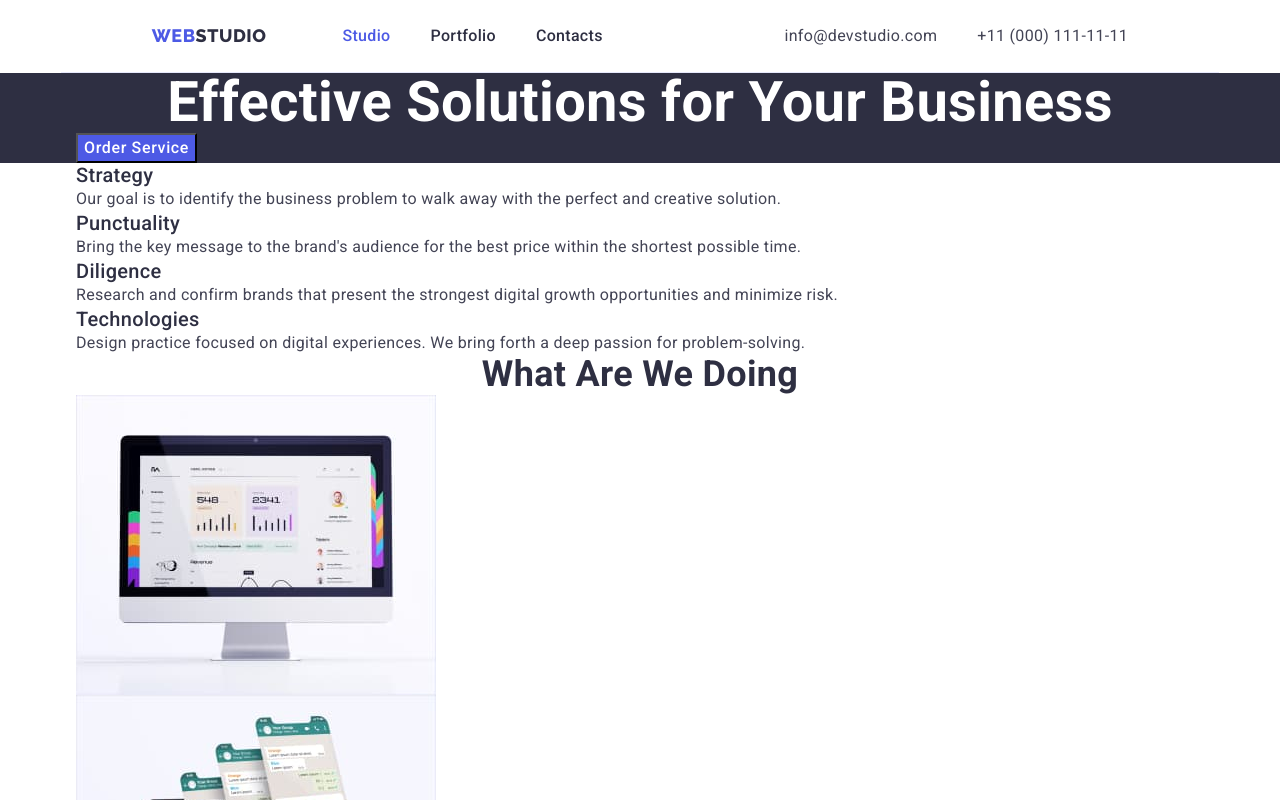
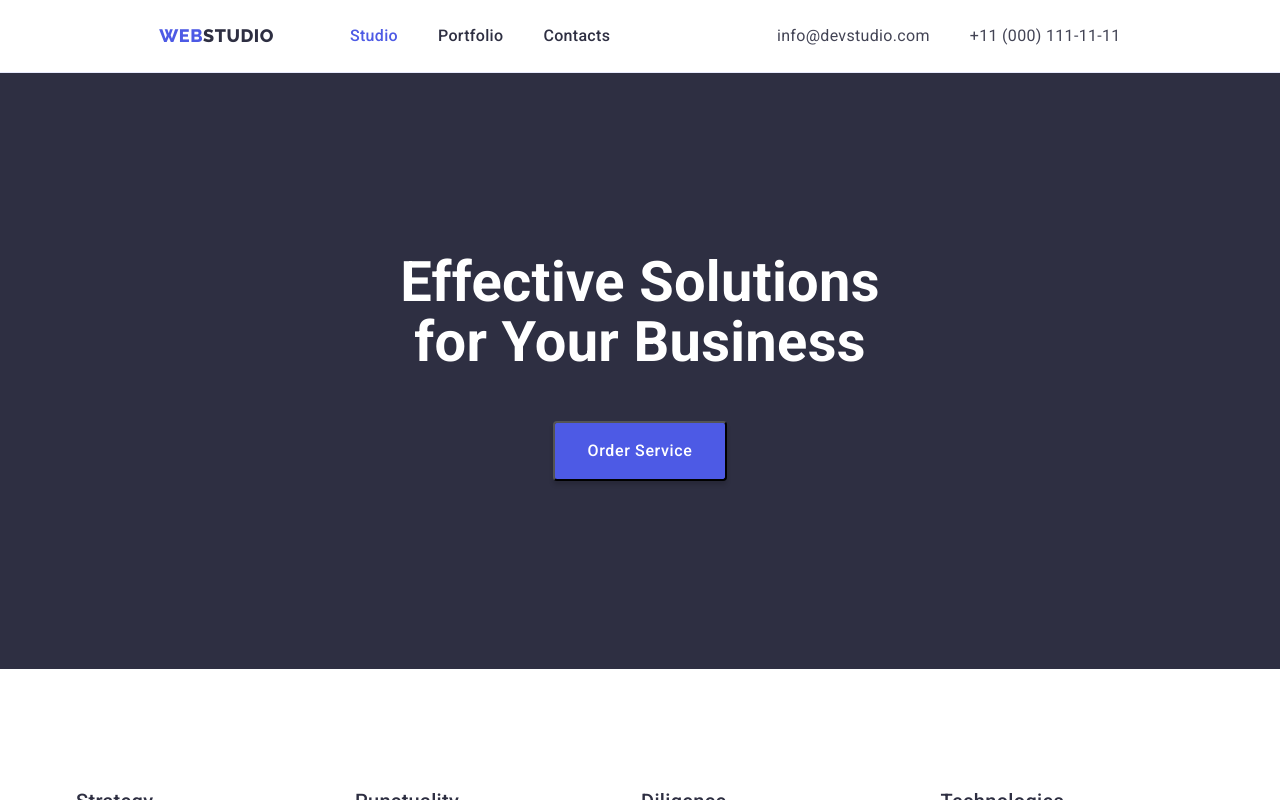
Before and after one commit to NatalyaMaterinskaya/goit-markup-hw-03, a plain HTML site: page index.html in a window 1280 px wide. Shown: the top 800 px of the page. Drawn offline with nearby package versions, Linux system fonts and the light colour scheme.

Commit message:
Added styles and content positioning for the Studio page.

```diff
--- a/css/styles.css
+++ b/css/styles.css
@@ -6,6 +6,7 @@
 --main-font-size: 16px;
 --main-line-height:1.5;
 --main-letter-spacing:0.02em;
+--main-gap:24px;
 }
 
 body{
@@ -51,12 +52,14 @@ button{
     text-align: center;
     text-transform: capitalize;
     color: var(--secondary-color);
+    padding-bottom: 72px;
 }
 .subtitle{
     font-weight: 500;
     font-size: 20px;
     line-height: 1.2;
     color: var(--secondary-color);
+    padding-bottom: 8px;
 }
 
 .visually-hidden {
@@ -78,14 +81,22 @@ button{
     margin-right: auto;
     padding: 0 15px;
 }
-/* --------------------------Studio page-------------------------- */
 
-/*Header*/
+.section{
+    padding-top: 120px;
+    padding-bottom: 120px;
+}
+/* ========================== Studio page============================ */
+
+/*-----------------------------Header---------------------------------*/
+.page-header{
+border-bottom: 1px solid #E7E9FC;
+}
 .page-header-container{
-   border-bottom: 1px solid #E7E9FC;;
    display: flex;
    justify-content: space-around;
-   padding: 24px 0;
+   padding-top: 24px;
+   padding-bottom: 24px;
 }
 
 .nav{
@@ -99,7 +110,6 @@ button{
 
 .address-list{
     display: flex;
-    gap: 40px;
 }
 
 .header-logo {
@@ -124,6 +134,11 @@ button{
    font-style: normal;
    color: var(--main-color);
 }
+
+.address-item:first-child{
+padding-right: 40px;
+}
+
 .nav-link:hover,
 .nav-link:focus{
     color: var(--accent-color);
@@ -132,47 +147,97 @@ button{
 .address-link:focus{
     color: var(--accent-color);
 }
-/*/Header*/
+/*----------------------------/Header-------------------------------------------*/
 
-/* Hero */
+/*---------------------------- Hero--------------------------------------------- */
 .hero{
     background-color: var(--secondary-color);
 }
+
+.hero-container{
+    width: 496px;
+    margin-left: auto;
+    margin-right: auto;
+    padding-top: 180px;
+    padding-bottom: 188px;
+}
+
 .hero-title{
     font-weight: 700;
     font-size: 56px;
     line-height: 1.07;
     text-align: center;
-    color: var(--white-color)
+    color: var(--white-color);
+    padding-bottom: 48px;
 }
 .hero-btn{
-    /* font-family: inherit; */
+    display: block;
     font-weight: 500;
     font-size: inherit;
     line-height: inherit;
     letter-spacing: 0.04em;
     background-color: var(--accent-color);
     color: var(--white-color);
+    box-shadow: 0px 4px 4px rgba(0, 0, 0, 0.15);
+    border-radius: 4px;
+    padding: 16px 32px;
+    margin-left: auto;
+    margin-right: auto;
 }
 .hero-btn:hover,
 .hero-btn:focus{
     background-color: #404BBF;
 }
-/* /Hero */
+/* -----------------------------/Hero-------------------------------------------- */
 
-/* Our Team */
+/* -----------------------------Principles of work section-------------------------------------------- */
+.principles-list{
+    display: flex;
+    padding-top: 120px;
+    gap: var(--main-gap);
+}
+.principles-item{
+    width: calc((100%-3*var(--main-gap))/4);
+}
+
+/* -----------------------------/Principles of work section-------------------------------------------- */
+
+/*------------------------------ What are we doing section---------------------------------------- */
+.product-list{
+    display: flex;
+    gap: var(--main-gap);
+}
+.product-item{
+    width: calc((100%-2*var(--main-gap))/3);
+}
+/*------------------------------ /What are we doing section---------------------------------------- */
+/*------------------------------ Our Team---------------------------------------- */
 .team{
     background-color: #F4F4FD;
 }
+.team-list{
+    display: flex;
+    gap: var(--main-gap);
+}
+.team-item{
+    width: calc((100%-3*var(--main-gap))/4);
+}
+.text-box{
+    background: #FFFFFF;
+}
 .team-subtitle{
     text-align: center;
+    padding-top: 32px;
 }
 .team-desc{
     text-align: center;
+    padding-bottom: 32px;
+    box-shadow: 0px 1px 6px rgba(46, 47, 66, 0.08), 0px 1px 1px rgba(46, 47, 66, 0.16), 0px 2px 1px rgba(46, 47, 66, 0.08);
+    border-radius: 0px 0px 4px 4px;
 }
-/* /Our Team */
+/*------------------------------ /Our Team -------------------------------------*/
 
-/* Footer */
+/*------------------------------ Footer ----------------------------------------*/
 .page-footer{
     background-color: var(--secondary-color);
 }
@@ -195,11 +260,11 @@ button{
     color:#E7E9FC;
     padding-top:16px;
 }
-/* /Footer */
+/* --------------------------/Footer------------------------------------------- */
 
-/* --------------------------/Studio page-------------------------- */
+/* ==========================/Studio page============================ */
 
-/* --------------------------Portfolio page-------------------------- */
+/*===========================Portfolio page========================== */
 .portfolio-btn{
     font-weight: 500;
     font-size: inherit;
@@ -214,4 +279,4 @@ button{
     background-color: #404BBF;
     color: var(--white-color);
 }
-/* --------------------------/Portfolio page-------------------------- */
+/*===========================/Portfolio page========================== */
--- a/index.html
+++ b/index.html
@@ -57,8 +57,10 @@
       <!-- Hero section -->
       <section class="hero">
         <div class="container">
+          <div class="hero-container">
             <h1 class="hero-title">Effective Solutions for Your Business</h1>
             <button type="button" class="hero-btn">Order Service</button>
+          </div>
         </div>
       </section>
       <!-- /Hero section -->
@@ -70,28 +72,28 @@
             Principles of work
           </h2>
           <ul class="principles-list list">
-            <li>
+            <li class="principles-item">
               <h3 class="principles-subtitle subtitle">Strategy</h3>
               <p class="principles-desc">
                 Our goal is to identify the business problem to walk away with
                 the perfect and creative solution.
               </p>
             </li>
-            <li>
+            <li class="principles-item">
               <h3 class="principles-subtitle subtitle">Punctuality</h3>
               <p class="principles-desc">
                 Bring the key message to the brand's audience for the best price
                 within the shortest possible time.
               </p>
             </li>
-            <li>
+            <li class="principles-item">
               <h3 class="principles-subtitle subtitle">Diligence</h3>
               <p class="principles-desc">
                 Research and confirm brands that present the strongest digital
                 growth opportunities and minimize risk.
               </p>
             </li>
-            <li>
+            <li class="principles-item">
               <h3 class="principles-subtitle subtitle">Technologies</h3>
               <p class="principles-desc">
                 Design practice focused on digital experiences. We bring forth a
@@ -105,7 +107,7 @@
 
       <!-- What are we doing section -->
       <section class="product">
-        <div class="container">
+        <div class="section container">
           <h2 class="product-title title">What are we doing</h2>
           <ul class="product-list list">
             <li class="product-item">
@@ -138,9 +140,9 @@
       </section>
       <!-- /What are we doing section -->
 
-      <!-- Our Team -->
+      <!-- Our Team section-->
       <section class="team">
-        <div class="container">
+        <div class="section container">
           <h2 class="team-title title">Our Team</h2>
           <ul class="team-list list">
             <li class="team-item">
@@ -150,8 +152,10 @@
                 width="264"
                 height="260"
               />
+              <div class="text-box">
                 <h3 class="team-subtitle subtitle">Mark Guerrero</h3>
                 <p class="team-desc">Product Designer</p>
+              </div>
             </li>
             <li class="team-item">
               <img
@@ -160,8 +164,10 @@
                 width="264"
                 height="260"
               />
+              <div class="text-box">
                 <h3 class="team-subtitle subtitle">Tom Ford</h3>
                 <p class="team-desc">Frontend Developer</p>
+              </div>
             </li>
             <li class="team-item">
               <img
@@ -170,8 +176,10 @@
                 width="264"
                 height="260"
               />
+              <div class="text-box">
                 <h3 class="team-subtitle subtitle">Camila Garcia</h3>
                 <p class="team-desc">Marketing</p>
+              </div>
             </li>
             <li class="team-item">
               <img
@@ -180,13 +188,15 @@
                 width="264"
                 height="260"
               />
+              <div class="text-box">
                 <h3 class="team-subtitle subtitle">Daniel Wilson</h3>
                 <p class="team-desc">UI Designer</p>
+              </div>
             </li>
           </ul>
         </div>
       </section>
-      <!-- /Our Team -->
+      <!-- /Our Team section-->
     </main>
 
     <footer class="page-footer">
```
Lines whose indentation alone changed are shown as unchanged.
